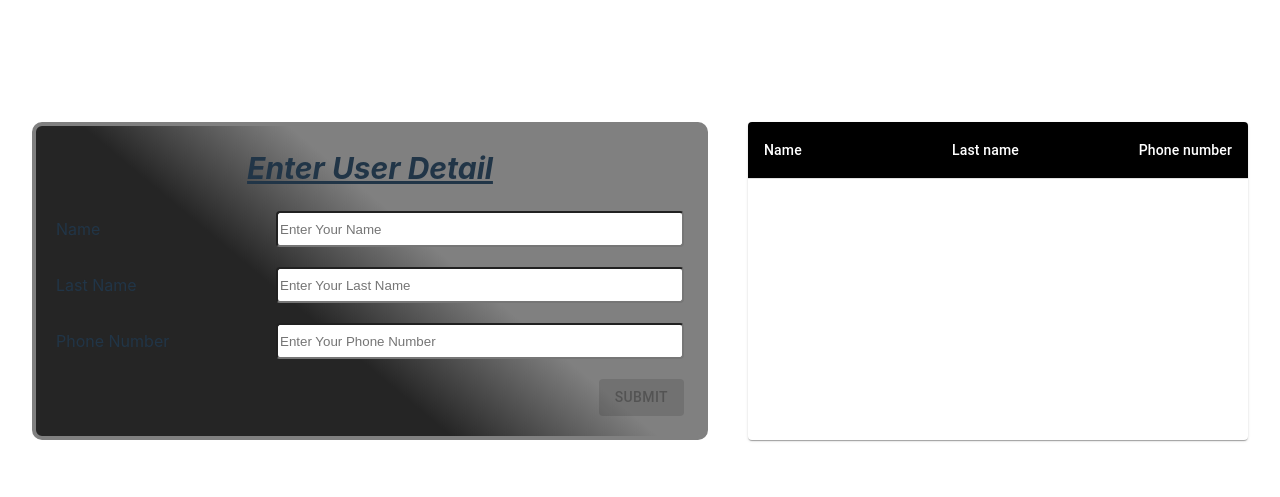
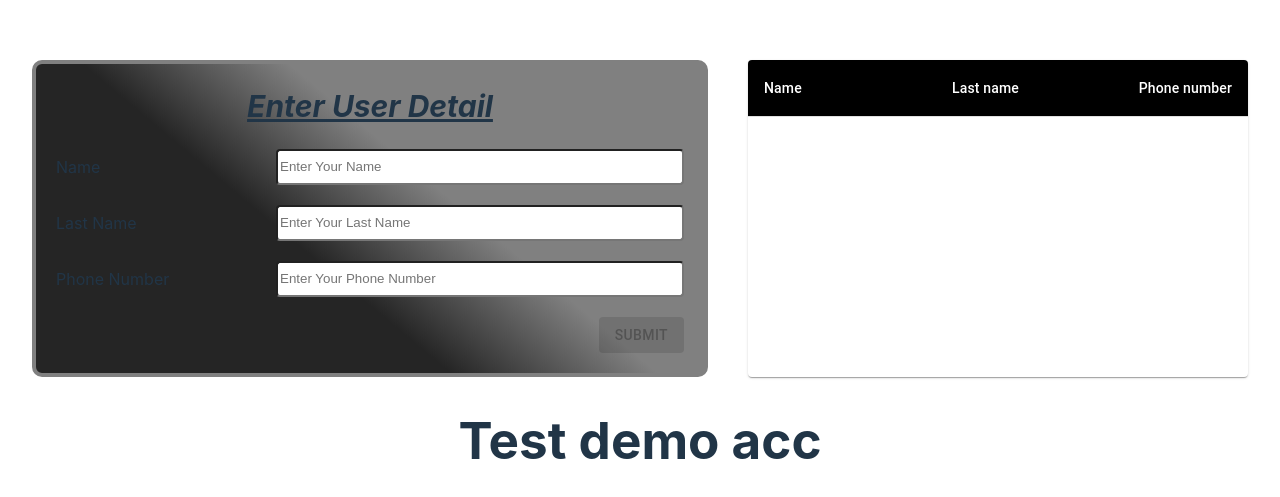
Before and after one commit to vishnu-organization/shope-ease, a React (Vite) app: page / in a window 1280 px wide. Shown: the part 119-616 px from the top of the page. Built offline with nearby package versions, Linux system fonts and the light colour scheme.

Commit message:
Test_demoAcc

```diff
--- a/src/App.tsx
+++ b/src/App.tsx
@@ -5,6 +5,7 @@ function App() {
   return (
     <>
       <RegistrationForm />
+      <h1>Test demo acc</h1>
       {/* <HomeScreen /> */}
     </>
   );
```
